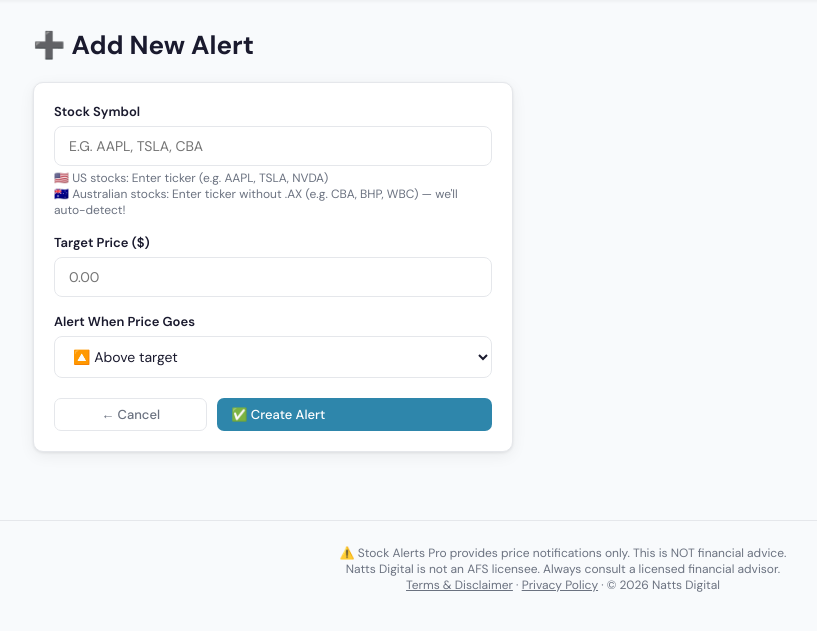
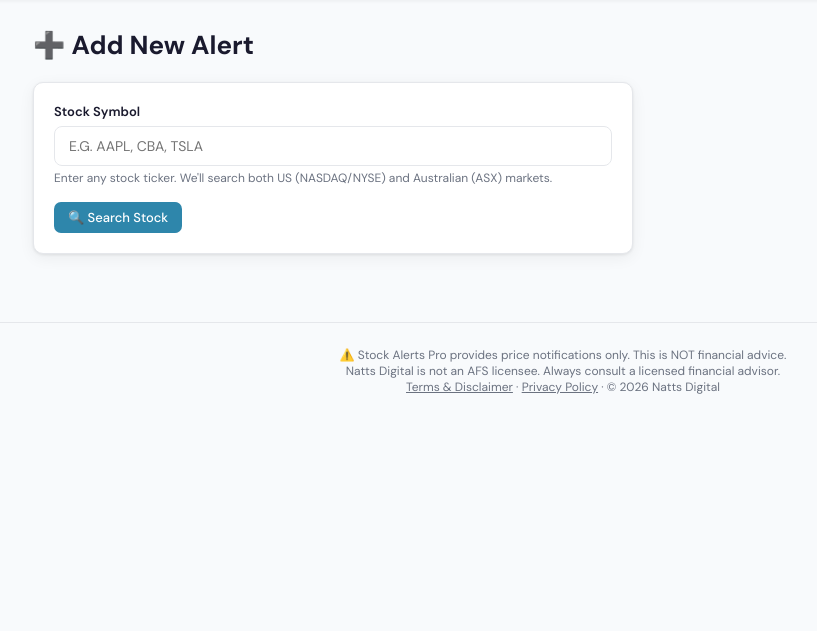
Before and after one commit to snattuvetty-spec/stock-alerts-flask, a Flask app: page /add in a window 1280 px wide. Shown: the part 56-687 px from the top of the page, without its empty margins (77-894 px from the left). Run offline with Flask 3, Linux system fonts and the light colour scheme; the visitor is signed in with stand-in values (Sample User, id 1).

Commit message:
Add stock verification with market selection for US/ASX disambiguation

```diff
--- a/app.py
+++ b/app.py
@@ -459,7 +459,6 @@ def dashboard():
 def add_alert():
     error = None
     success = None
-    price_preview = None
     if request.method == 'POST':
         symbol      = request.form.get('symbol', '').upper().strip()
         target      = request.form.get('target', '')
@@ -469,23 +468,7 @@ def add_alert():
         else:
             try:
                 target = float(target)
-
-                # Auto-detect Australian stocks - try both versions
-                import yfinance as yf
-                ticker = yf.Ticker(symbol)
-                test_data = ticker.history(period='1d')
-
-                # If no data and doesn't have .AX, try adding it
-                if test_data.empty and not symbol.endswith('.AX'):
-                    test_symbol = symbol + '.AX'
-                    ticker_ax = yf.Ticker(test_symbol)
-                    test_data_ax = ticker_ax.history(period='1d')
-
-                    # If .AX version works, use it
-                    if not test_data_ax.empty:
-                        symbol = test_symbol
-
-                # Save the alert with the correct symbol
+                # Symbol is already verified and selected by user with correct suffix
                 supabase.table('alerts').insert({
                     'username': session['username'],
                     'symbol': symbol,
@@ -501,8 +484,48 @@ def add_alert():
 @app.route('/price/<symbol>')
 @login_required
 def get_price(symbol):
-    price, change = get_stock_price(symbol.upper())
-    return jsonify({'price': price, 'change': change})
+    """Get price and verify stock across markets"""
+    import yfinance as yf
+    symbol = symbol.upper()
+    results = []
+
+    # Check US market
+    try:
+        ticker_us = yf.Ticker(symbol)
+        data_us = ticker_us.history(period='1d')
+        info_us = ticker_us.info
+        if not data_us.empty:
+            price_us = float(data_us['Close'].iloc[-1])
+            results.append({
+                'symbol': symbol,
+                'name': info_us.get('longName', info_us.get('shortName', symbol)),
+                'exchange': info_us.get('exchange', 'NASDAQ/NYSE'),
+                'price': price_us,
+                'currency': info_us.get('currency', 'USD'),
+                'market': 'US'
+            })
+    except:
+        pass
+
+    # Check ASX market
+    try:
+        ticker_ax = yf.Ticker(symbol + '.AX')
+        data_ax = ticker_ax.history(period='1d')
+        info_ax = ticker_ax.info
+        if not data_ax.empty:
+            price_ax = float(data_ax['Close'].iloc[-1])
+            results.append({
+                'symbol': symbol + '.AX',
+                'name': info_ax.get('longName', info_ax.get('shortName', symbol)),
+                'exchange': 'ASX',
+                'price': price_ax,
+                'currency': info_ax.get('currency', 'AUD'),
+                'market': 'Australia'
+            })
+    except:
+        pass
+
+    return jsonify({'results': results})
 
 # ============================================================
 # EDIT ALERT
--- a/templates/add_alert.html
+++ b/templates/add_alert.html
@@ -2,23 +2,38 @@
 {% block title %}Add Alert{% endblock %}
 {% block content %}
 <div class="page-title">➕ Add New Alert</div>
-<div style="max-width:480px;">
+
+<div style="max-width:600px;">
 <div class="card">
 <div class="card-body">
     {% if error %}<div class="alert alert-error">❌ {{ error }}</div>{% endif %}
-    <form method="POST" id="addForm">
+
+    <!-- Step 1: Search for stock -->
+    <div id="search-step">
         <div class="form-group">
             <label>Stock Symbol</label>
-            <input type="text" name="symbol" id="symbolInput" placeholder="e.g. AAPL, TSLA, CBA"
-                   style="text-transform:uppercase;" required>
+            <input type="text" id="symbolSearch" placeholder="e.g. AAPL, CBA, TSLA"
+                   style="text-transform:uppercase;">
             <div class="input-hint">
-                🇺🇸 US stocks: Enter ticker (e.g. AAPL, TSLA, NVDA)<br>
-                🇦🇺 Australian stocks: Enter ticker without .AX (e.g. CBA, BHP, WBC) — we'll auto-detect!
+                Enter any stock ticker. We'll search both US (NASDAQ/NYSE) and Australian (ASX) markets.
             </div>
         </div>
-        <div id="pricePreview" style="display:none;background:#e8f4f8;padding:10px 14px;border-radius:8px;margin-bottom:16px;font-size:14px;">
-            <strong id="priceSymbol"></strong> current price: <strong id="priceValue"></strong>
+        <button onclick="searchStock()" class="btn btn-primary" id="searchBtn">
+            🔍 Search Stock
+        </button>
+
+        <div id="searchResults" style="margin-top:20px;display:none;"></div>
+    </div>
+
+    <!-- Step 2: Create alert (hidden until stock selected) -->
+    <form method="POST" id="alertForm" style="display:none;">
+        <input type="hidden" name="symbol" id="selectedSymbol">
+
+        <div style="background:#e8f4f8;padding:16px;border-radius:8px;margin-bottom:20px;">
+            <div style="font-size:18px;font-weight:700;color:#2E86AB;" id="selectedStockName"></div>
+            <div style="font-size:13px;color:#6b7280;margin-top:4px;" id="selectedStockInfo"></div>
         </div>
+
         <div class="form-group">
             <label>Target Price ($)</label>
             <input type="number" name="target" step="0.01" min="0.01" placeholder="0.00" required>
@@ -31,35 +46,109 @@
             </select>
         </div>
         <div style="display:flex;gap:10px;margin-top:20px;">
-            <a href="/dashboard" class="btn btn-outline" style="flex:1;justify-content:center;">← Cancel</a>
+            <button type="button" onclick="resetForm()" class="btn btn-outline" style="flex:1;">
+                ← Change Stock
+            </button>
             <button type="submit" class="btn btn-primary" style="flex:2;">✅ Create Alert</button>
         </div>
     </form>
 </div>
 </div>
 </div>
-{% endblock %}
-{% block scripts %}
+
 <script>
-let priceTimer;
-document.getElementById('symbolInput').addEventListener('input', function() {
-    clearTimeout(priceTimer);
+let searchTimer;
+
+document.getElementById('symbolSearch').addEventListener('input', function() {
+    clearTimeout(searchTimer);
     const sym = this.value.toUpperCase().trim();
     if (sym.length >= 1) {
-        priceTimer = setTimeout(() => {
-            fetch('/price/' + sym)
-                .then(r => r.json())
-                .then(data => {
-                    if (data.price) {
-                        document.getElementById('priceSymbol').textContent = sym;
-                        document.getElementById('priceValue').textContent = '$' + data.price.toFixed(2);
-                        document.getElementById('pricePreview').style.display = 'block';
-                    } else {
-                        document.getElementById('pricePreview').style.display = 'none';
-                    }
-                });
-        }, 800);
+        searchTimer = setTimeout(() => searchStock(), 800);
     }
 });
+
+document.getElementById('symbolSearch').addEventListener('keypress', function(e) {
+    if (e.key === 'Enter') {
+        e.preventDefault();
+        searchStock();
+    }
+});
+
+async function searchStock() {
+    const sym = document.getElementById('symbolSearch').value.toUpperCase().trim();
+    if (!sym) return;
+
+    const btn = document.getElementById('searchBtn');
+    btn.disabled = true;
+    btn.textContent = '⏳ Searching...';
+
+    const resultsDiv = document.getElementById('searchResults');
+    resultsDiv.style.display = 'none';
+
+    try {
+        const response = await fetch(`/price/${sym}`);
+        const data = await response.json();
+
+        if (data.results && data.results.length > 0) {
+            let html = '<h4 style="margin-bottom:12px;font-size:16px;">Select your stock:</h4>';
+
+            data.results.forEach(stock => {
+                const priceStr = stock.currency + ' $' + stock.price.toFixed(2);
+                html += `
+                <div onclick="selectStock('${stock.symbol}', '${stock.name}', '${stock.exchange}', ${stock.price}, '${stock.currency}')"
+                     style="background:white;border:2px solid #e5e7eb;border-radius:8px;padding:16px;margin-bottom:12px;cursor:pointer;transition:all 0.15s;"
+                     onmouseover="this.style.borderColor='#2E86AB'"
+                     onmouseout="this.style.borderColor='#e5e7eb'">
+                    <div style="display:flex;justify-content:space-between;align-items:start;">
+                        <div>
+                            <div style="font-size:16px;font-weight:700;color:#1a1a2e;">${stock.symbol}</div>
+                            <div style="font-size:14px;color:#6b7280;margin-top:4px;">${stock.name}</div>
+                            <div style="font-size:12px;color:#9ca3af;margin-top:4px;">
+                                ${stock.exchange} • ${stock.market}
+                            </div>
+                        </div>
+                        <div style="text-align:right;">
+                            <div style="font-size:18px;font-weight:700;color:#2E86AB;">${priceStr}</div>
+                            <div style="font-size:11px;color:#9ca3af;margin-top:4px;">Current Price</div>
+                        </div>
+                    </div>
+                </div>`;
+            });
+
+            resultsDiv.innerHTML = html;
+            resultsDiv.style.display = 'block';
+        } else {
+            resultsDiv.innerHTML = `
+            <div class="alert alert-error">
+                ❌ No stock found for "${sym}"<br>
+                Please check the symbol and try again.
+            </div>`;
+            resultsDiv.style.display = 'block';
+        }
+    } catch (error) {
+        resultsDiv.innerHTML = '<div class="alert alert-error">❌ Search failed. Please try again.</div>';
+        resultsDiv.style.display = 'block';
+    }
+
+    btn.disabled = false;
+    btn.textContent = '🔍 Search Stock';
+}
+
+function selectStock(symbol, name, exchange, price, currency) {
+    document.getElementById('selectedSymbol').value = symbol;
+    document.getElementById('selectedStockName').textContent = `${symbol} - ${name}`;
+    document.getElementById('selectedStockInfo').textContent = `${exchange} • Current Price: ${currency} $${price.toFixed(2)}`;
+
+    document.getElementById('search-step').style.display = 'none';
+    document.getElementById('alertForm').style.display = 'block';
+}
+
+function resetForm() {
+    document.getElementById('search-step').style.display = 'block';
+    document.getElementById('alertForm').style.display = 'none';
+    document.getElementById('searchResults').style.display = 'none';
+    document.getElementById('symbolSearch').value = '';
+    document.getElementById('symbolSearch').focus();
+}
 </script>
 {% endblock %}
```
